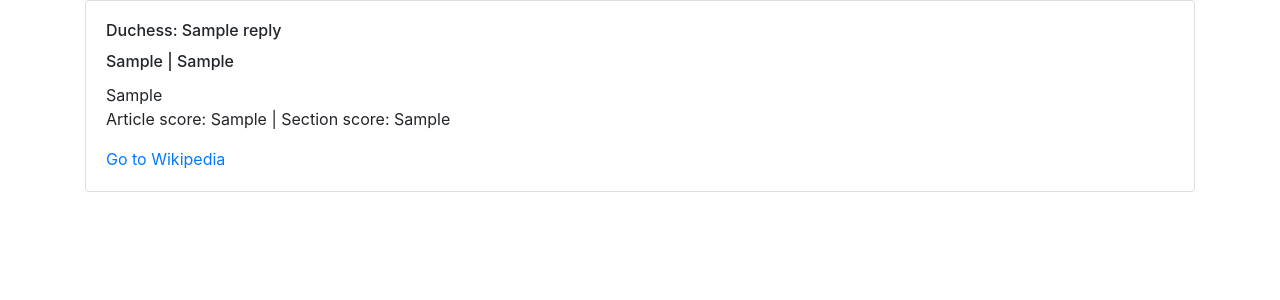
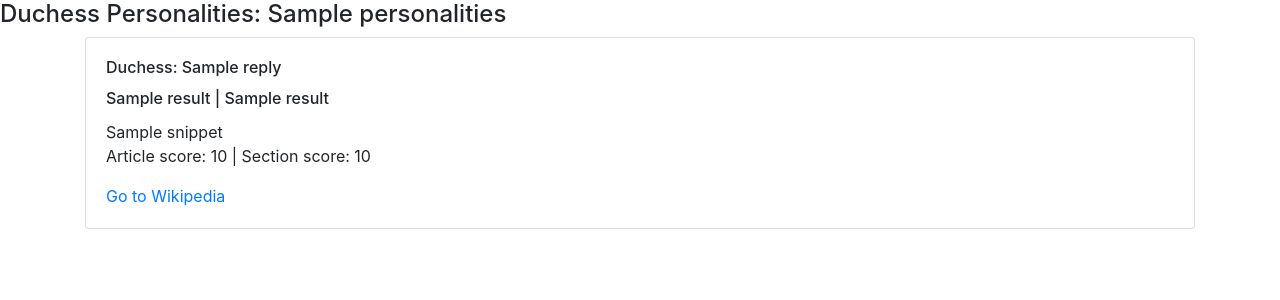
Before and after one commit to tangibleai/django-qary, a Django app: template app/elastic_app/templates/elastic_app.html in a window 1280 px wide. Shown: the part 56-356 px from the top of the page. Run offline with Django 3.2, Linux system fonts and the light colour scheme; the template is opened without the code that fills it: most values are stand-ins (such as "Sample title", 1, 10 or a date in 2020); parts of the project's set-up code (start-up, migrations or seed data) failed here and were passed over; some libraries are stand-ins or nearby versions.

Commit message:
personalities header

```diff
--- a/app/elastic_app/es_search.py
+++ b/app/elastic_app/es_search.py
@@ -9,7 +9,9 @@ from elastic_app.constants import ES_HOST, ES_PORT, ES_INDEX, ES_QUERY_NESTED
 
 from qary.clibot import CLIBot
 
-BOT = CLIBot(bots='glossary,faq'.split(','))
+BOT_PERSONALITIES = 'glossary,faq'.split(',')
+
+BOT = CLIBot(bots=BOT_PERSONALITIES)
 
 
 log = logging.getLogger(__name__)
--- a/app/elastic_app/templates/elastic_app.html
+++ b/app/elastic_app/templates/elastic_app.html
@@ -26,6 +26,9 @@
 <body>
 
 
+    <div class="heading">
+        <h4>Duchess Personalities: {{ personalities | safe }} </h4>
+    </div>
     <div class="container">
         <div class="search results">
         {% if results %}
@@ -36,10 +39,10 @@
                     {% if r.reply %}
                     <h6 class="card-title"> Duchess: {{ r.reply }}  </h6>
                     {% endif %}
-                    <h6 class="card-title"> {{ r.0 }} | {{ r.5 }}  </h6>
+                    <h6 class="card-title"> {{ r.title }} | {{ r.section_name }}  </h6>
                     <p class="card-text">
-                        {{ r.3 | safe }}
-                        <br>Article score: {{ r.1 }} | Section score: {{ r.6 }}
+                        {{ r.snippet | safe }}
+                        <br>Article score: {{ r.score }} | Section score: {{ r.section_score }}
                     </p>
                     <a href="{{ r.2 }}">Go to Wikipedia</a>
                 </div class="card-body">
```
Also changed, not shown: app/elastic_app/views.py (+5 -3 lines).
